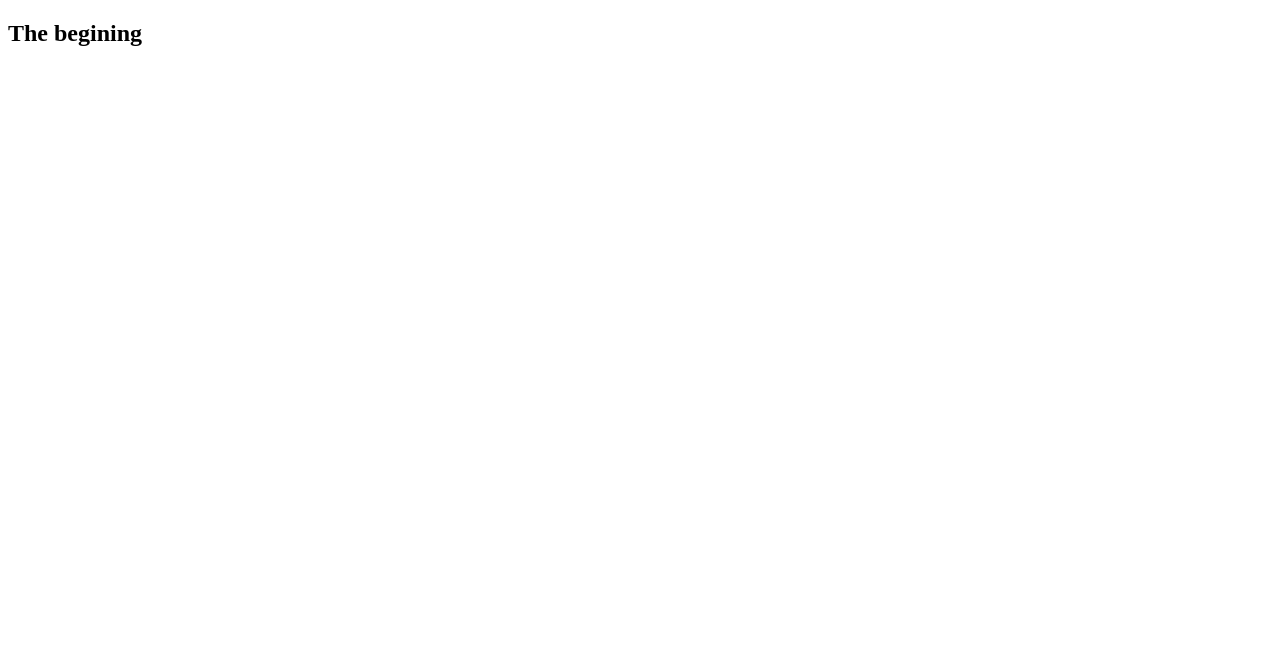
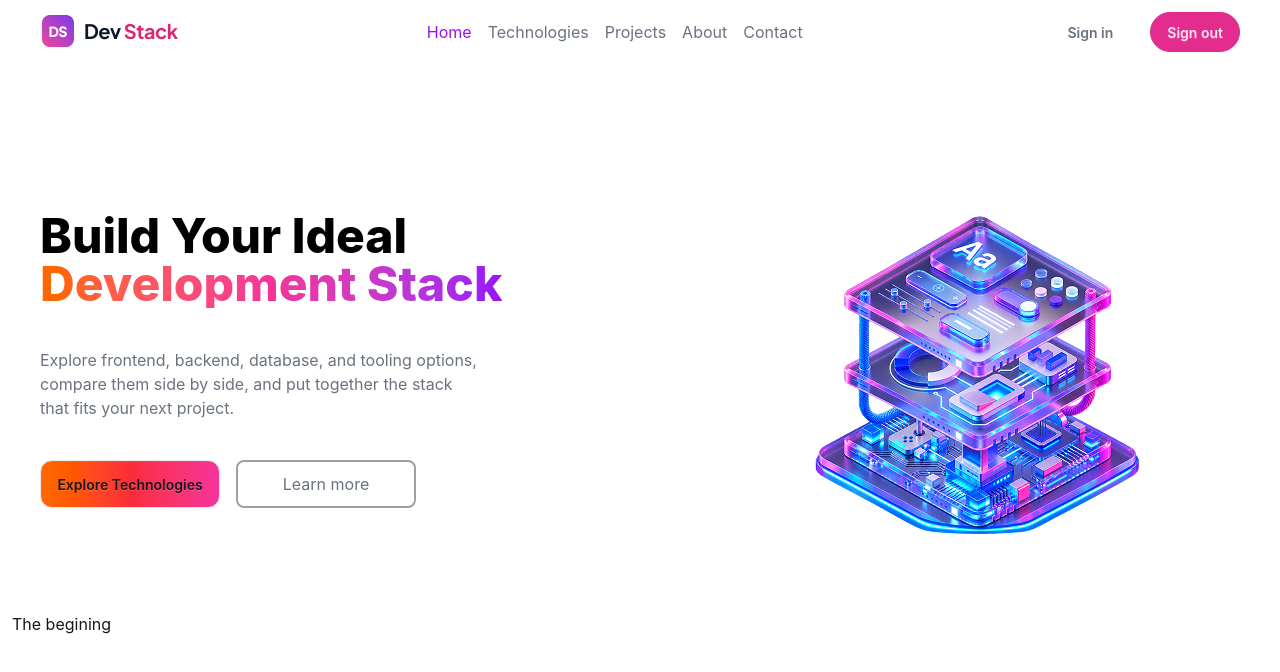
Before and after one commit to Abdullah-Ishaque/A05-DevStack, a React (Vite) app: page / in a window 1280 px wide. Shown: the top 672 px of the page. Built offline with nearby package versions, Linux system fonts and the light colour scheme.

Commit message:
Navbar and Hero section added

```diff
--- a/index.html
+++ b/index.html
@@ -1,5 +1,5 @@
 <!doctype html>
-<html lang="en">
+<html lang="en" data-theme="light">
   <head>
     <meta charset="UTF-8" />
     <link rel="icon" type="image/svg+xml" href="/favicon.svg" />
--- a/package.json
+++ b/package.json
@@ -10,14 +10,17 @@
     "preview": "vite preview"
   },
   "dependencies": {
+    "@tailwindcss/vite": "^4.3.3",
     "react": "^19.2.8",
-    "react-dom": "^19.2.8"
+    "react-dom": "^19.2.8",
+    "tailwindcss": "^4.3.3"
   },
   "devDependencies": {
     "@types/node": "^24.13.3",
     "@types/react": "^19.2.18",
     "@types/react-dom": "^19.2.7",
     "@vitejs/plugin-react": "^6.1.1",
+    "daisyui": "^5.7.34",
     "oxlint": "^1.81.0",
     "typescript": "~6.0.2",
     "vite": "^8.3.0"
--- a/src/App.tsx
+++ b/src/App.tsx
@@ -1,3 +1,5 @@
+import Hero from "./components/Hero"
+import Nav from "./components/Nav"
 
 
 
@@ -6,7 +8,11 @@ function App() {
 
   return (
     <>
+    <div className=" bg-white w-full min-h-screen p-3 ">
+      <Nav/>
+      <Hero/>
       <h2>The begining</h2>
+      </div>
     </>
   )
 }
--- /dev/null
+++ b/src/components/Hero.tsx
@@ -0,0 +1,28 @@
+import React from 'react';
+import Banner from '../assets/banner-stack.png'
+
+const Hero = () => {
+    return (
+        <div className='Container pt-15 h-140 flex justify-between content-center'>
+            <div className='pt-25'>
+                <h1 className='text-5xl font-extrabold text-black'>Build Your Ideal</h1>
+                <h1 className="text-5xl font-extrabold bg-gradient-to-r from-orange-500 via-pink-500 to-purple-600 bg-clip-text text-transparent">
+                    Development Stack
+                </h1>
+                <p className='text-gray-500 w-110 pt-10'>Explore frontend, backend, database, and tooling options,
+                    compare them side by side, and put together the stack that fits your
+                    next project.
+                </p>
+                <div className='flex gap-4'>
+                <button className='btn  bg-gradient-to-r from-orange-500 via-red-500 to-pink-500 w-45 h-12 rounded-xl mt-10'>Explore Technologies</button>
+                <button className='btn-neutral cursor-pointer text-gray-500 h-12 mt-10 w-45 border-2 border-zinc-400 rounded-lg'>Learn more</button>
+                </div>
+            </div>
+            <div className='pb-1200'>
+                <img src={Banner} alt="" className='w-auto h-auto'/>
+            </div>
+        </div>
+    );
+};
+
+export default Hero;
--- /dev/null
+++ b/src/components/Nav.tsx
@@ -0,0 +1,27 @@
+import React from 'react';
+import Logo from '../assets/logo-text.png';
+
+const Nav = () => {
+    return (
+        <nav className='Container flex justify-between items-center gap-4 sticky top-0'>
+            <div>
+                <img src={Logo} alt="" />
+            </div>
+            <div>
+                <ul className='text-gray-500 flex gap-4'>
+                    <li className='text-purple-600'>Home</li>
+                    <li>Technologies</li>
+                    <li>Projects</li>
+                    <li>About</li>
+                    <li>Contact</li>
+                </ul>
+            </div>
+            <div className='flex justify-between gap-5'>
+                <button className='btn btn-ghost btn-secondary rounded-3xl text-gray-500 '>Sign in</button>
+                <button className="btn btn-active btn-secondary rounded-3xl">Sign out</button>
+            </div>
+        </nav>
+    );
+};
+
+export default Nav;
--- a/src/index.css
+++ b/src/index.css
@@ -0,0 +1,8 @@
+@import "tailwindcss";
+@plugin "daisyui";
+
+
+.Container{
+    max-width: 1200px;
+    margin : auto;
+}
--- a/vite.config.ts
+++ b/vite.config.ts
@@ -1,7 +1,8 @@
 import react from '@vitejs/plugin-react'
 import { defineConfig } from 'vite'
+import tailwindcss from '@tailwindcss/vite'
 
 // https://vite.dev/config/
 export default defineConfig({
-  plugins: [react()],
+  plugins: [react() , tailwindcss()],
 })
```
Also changed, not shown: 1 other file (tests, documents, lock files or other folders).
